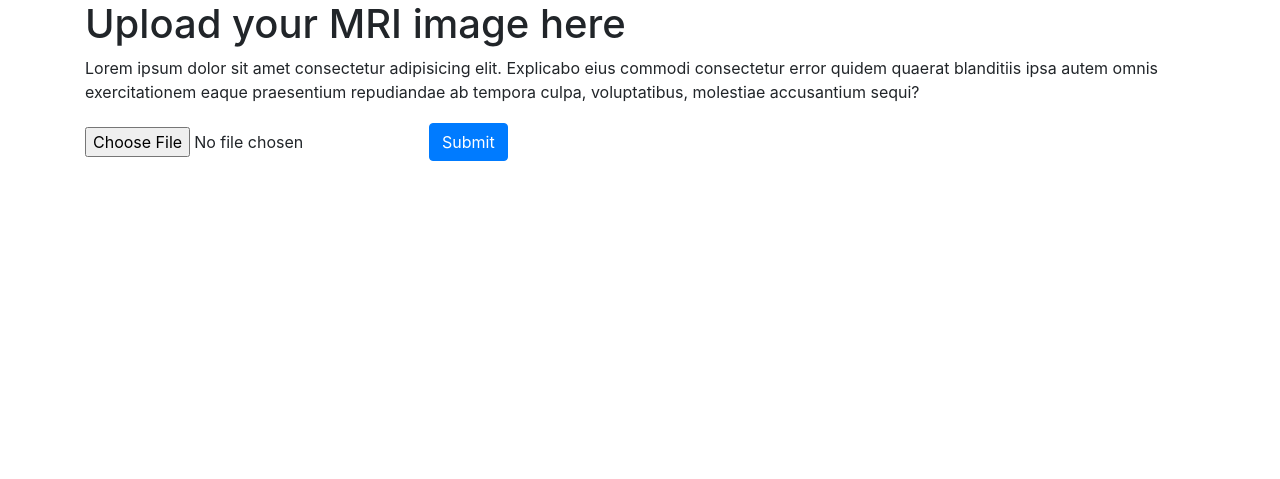
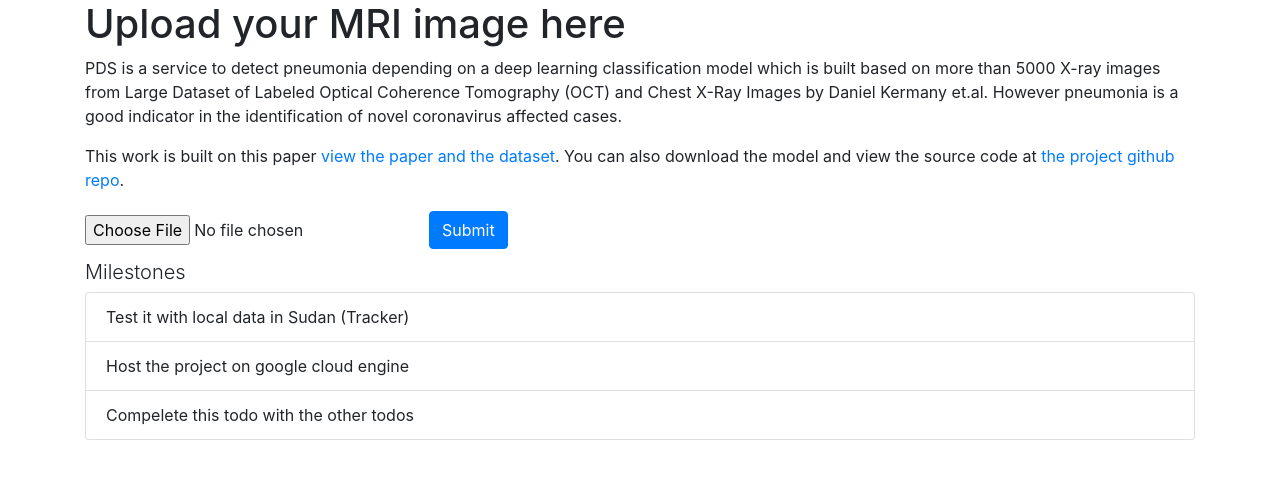
Before and after one commit to adonese/mri, a Flask app: page / in a window 1280 px wide. Shown: the top 479 px of the page. Run offline with Flask 2, Linux system fonts and the light colour scheme; some libraries are stand-ins or nearby versions.

Commit message:
adding todos and removing lorem text

```diff
--- a/templates/index.html
+++ b/templates/index.html
@@ -16,7 +16,13 @@
 
     <div class="container">
       <h1>Upload your MRI image here</h1>
-      <p>Lorem ipsum dolor sit amet consectetur adipisicing elit. Explicabo eius commodi consectetur error quidem quaerat blanditiis ipsa autem omnis exercitationem eaque praesentium repudiandae ab tempora culpa, voluptatibus, molestiae accusantium sequi?
+      <p>
+        PDS is a service to detect pneumonia depending on a deep learning classification model which is built based on more than 5000 X-ray images from Large Dataset of Labeled Optical Coherence Tomography (OCT) and Chest X-Ray Images by Daniel Kermany et.al.
+However pneumonia is a good indicator in the identification of novel coronavirus affected cases.
+
+      </p>
+      <p>
+        This work is built on this paper <a href="https://data.mendeley.com/datasets/rscbjbr9sj/3">view the paper and the dataset</a>. You can also download the model and view the source code at <a href="https://github.com/adonese/mri">the project github repo</a>.
       </p>
       <form class="form-inline" action="/predict" method="post" enctype="multipart/form-data">
         <div class="form-group mb-2">
@@ -26,6 +32,16 @@
 
         <button type="submit" class="btn btn-primary mb-2">Submit</button>
       </form>
+
+      <h3 class="lead">Milestones</h3>
+      <ul class="list-group">
+        <li class="list-group-item">Test it with local data in Sudan (Tracker)</li>
+
+        <li class="list-group-item">Host the project on google cloud engine</li>
+
+        <li class="list-group-item">Compelete this todo with the other todos</li>
+
+      </ul>
     </div>
 
     <!-- Optional JavaScript -->
```
